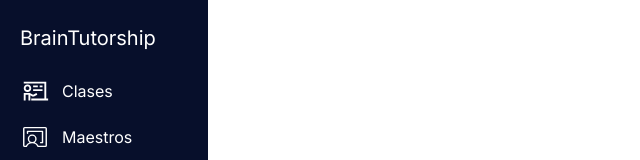
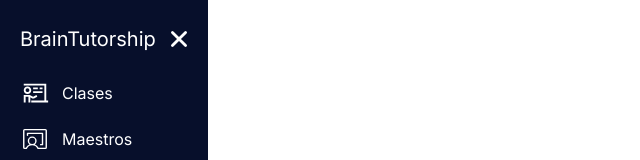
Before and after one commit to marian3299/brainTutorship-front, a React (Vite) app: page /homeAdmin in a window 1280 px wide. Shown: the top 160 px of the page, without its empty margins (0-640 px from the left). Built offline with nearby package versions, Linux system fonts and the light colour scheme.

Commit message:
feat: adding mobile aside functionality

```diff
--- a/src/components/AsideAdmin.jsx
+++ b/src/components/AsideAdmin.jsx
@@ -2,18 +2,30 @@
 import { LiaChalkboardTeacherSolid } from "react-icons/lia";
 import { PiStudent } from "react-icons/pi";
 import { PiChalkboardTeacherLight } from "react-icons/pi";
+import { IoClose } from "react-icons/io5";
 
-const AsideAdmin = () => {
+const AsideAdmin = ({ asideOpen, handleAsideOpen, closeAside }) => {
   return (
     <>
-      <aside className="fixed top-0 left-0 w-52 h-screen hidden lg:block">
+      <aside
+        className={`fixed top-0 left-0 w-52 h-screen lg:block ${
+          asideOpen ? "block z-40" : "hidden"
+        }`}
+      >
         <div className="h-full px-3 py-4 overflow-y-auto bg-blue-1">
-          <h3 className="text-white mb-2 p-2 text-xl">BrainTutorship</h3>
+          <div className="flex items-center mb-2 p-2">
+            <h3 className="text-white  text-xl">BrainTutorship</h3>
+            <button onClick={handleAsideOpen}>
+              <IoClose className="text-white text-3xl ml-2" />
+            </button>
+          </div>
+
           <ul className="text-white">
             <li>
               <Link
                 to="/homeAdmin/clases"
                 className="flex items-center p-2 rounded-lg hover:bg-grey"
+                onClick={closeAside}
               >
                 <LiaChalkboardTeacherSolid className="text-3xl" />
                 <span className="ms-3">Clases</span>
@@ -23,6 +35,7 @@
               <Link
                 to="/homeAdmin/maestros"
                 className="flex items-center p-2 rounded-lg hover:bg-grey"
+                onClick={closeAside}
               >
                 <PiChalkboardTeacherLight className="text-3xl" />
                 <span className="ms-3">Maestros</span>
@@ -32,6 +45,7 @@
               <Link
                 to="/homeAdmin/alumnos"
                 className="flex items-center p-2 rounded-lg hover:bg-grey"
+                onClick={closeAside}
               >
                 <PiStudent className="text-3xl" />
                 <span className="ms-3">Alumnos</span>
--- /dev/null
+++ b/src/components/TableMaestros.jsx
@@ -0,0 +1,8 @@
+const TableMaestros = () => {
+  const headers = ["Maestro", "Total horas", "Apoyo gas"];
+  return (
+
+  );
+};
+
+export default TableMaestros;
--- a/src/pages/HomeAdmin.jsx
+++ b/src/pages/HomeAdmin.jsx
@@ -1,9 +1,17 @@
 import { Outlet, useLocation } from "react-router-dom";
 import AsideAdmin from "../components/AsideAdmin";
 import { AiOutlineMenu } from "react-icons/ai";
+import { useState } from "react";
 
 const HomeAdmin = () => {
   const location = useLocation();
+  const [asideOpen, setAsideOpen] = useState(false);
+
+  const handleAsideOpen = () => {
+    setAsideOpen(!asideOpen);
+  };
+
+  const closeAside = () => setAsideOpen(false);
 
   let pageTitle;
   switch (location.pathname) {
@@ -21,9 +29,13 @@
   }
   return (
     <div>
-      <AsideAdmin />
+      <AsideAdmin
+        asideOpen={asideOpen}
+        handleAsideOpen={handleAsideOpen}
+        closeAside={closeAside}
+      />
       <div className="w-full bg-blue-1/90 px-4 pt-4 flex lg:hidden">
-        <button className="lg:hidden text-3xl">
+        <button className="lg:hidden text-3xl" onClick={handleAsideOpen}>
           <AiOutlineMenu className="text-white" />
         </button>
         <h2 className="text-white text-3xl ms-3">{pageTitle}</h2>
--- /dev/null
+++ b/src/utils/Card.jsx
@@ -0,0 +1,9 @@
+const Card = ({ name }) => {
+  return (
+    <div>
+      <p>{name}</p>
+    </div>
+  );
+};
+
+export default Card;
```
